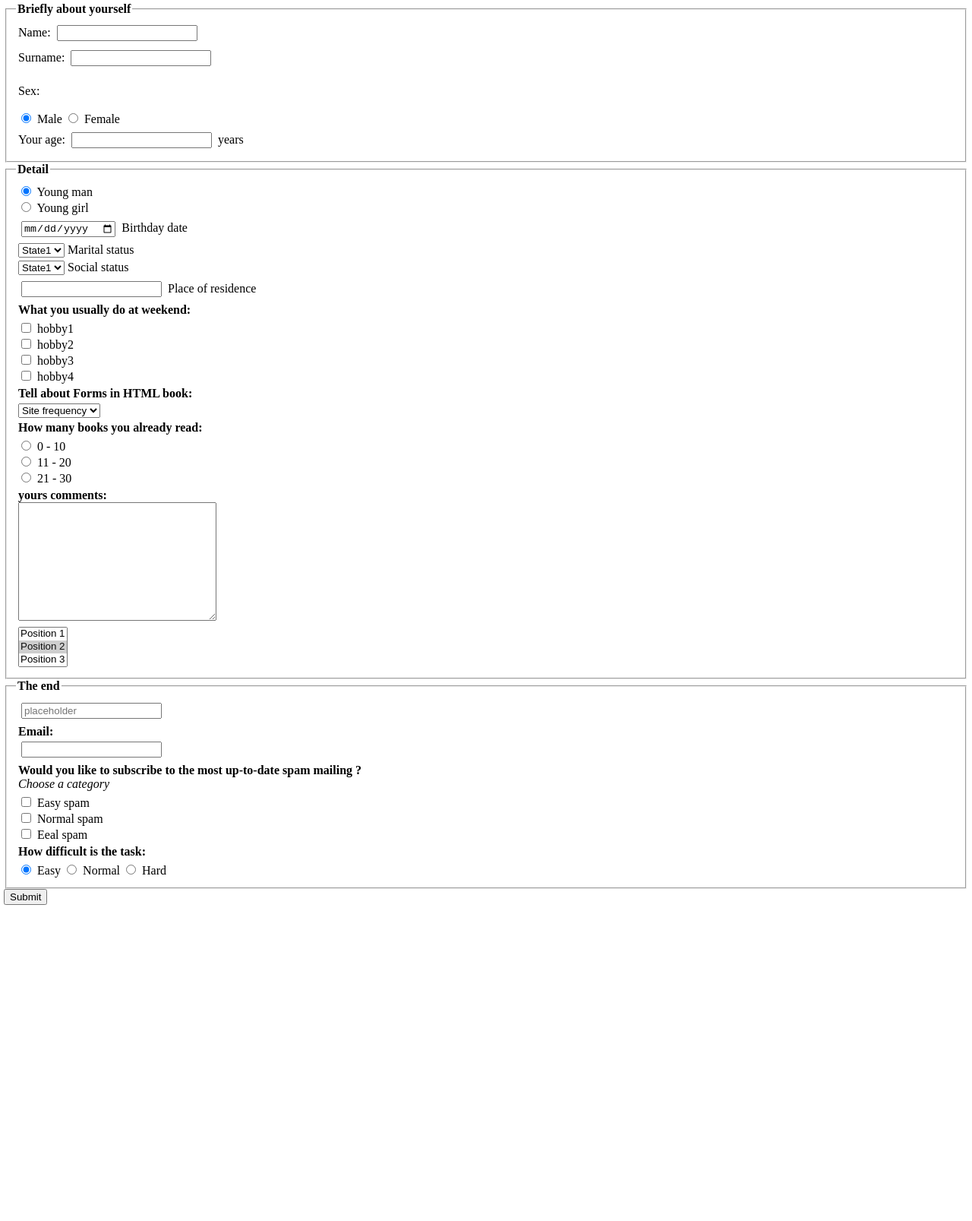
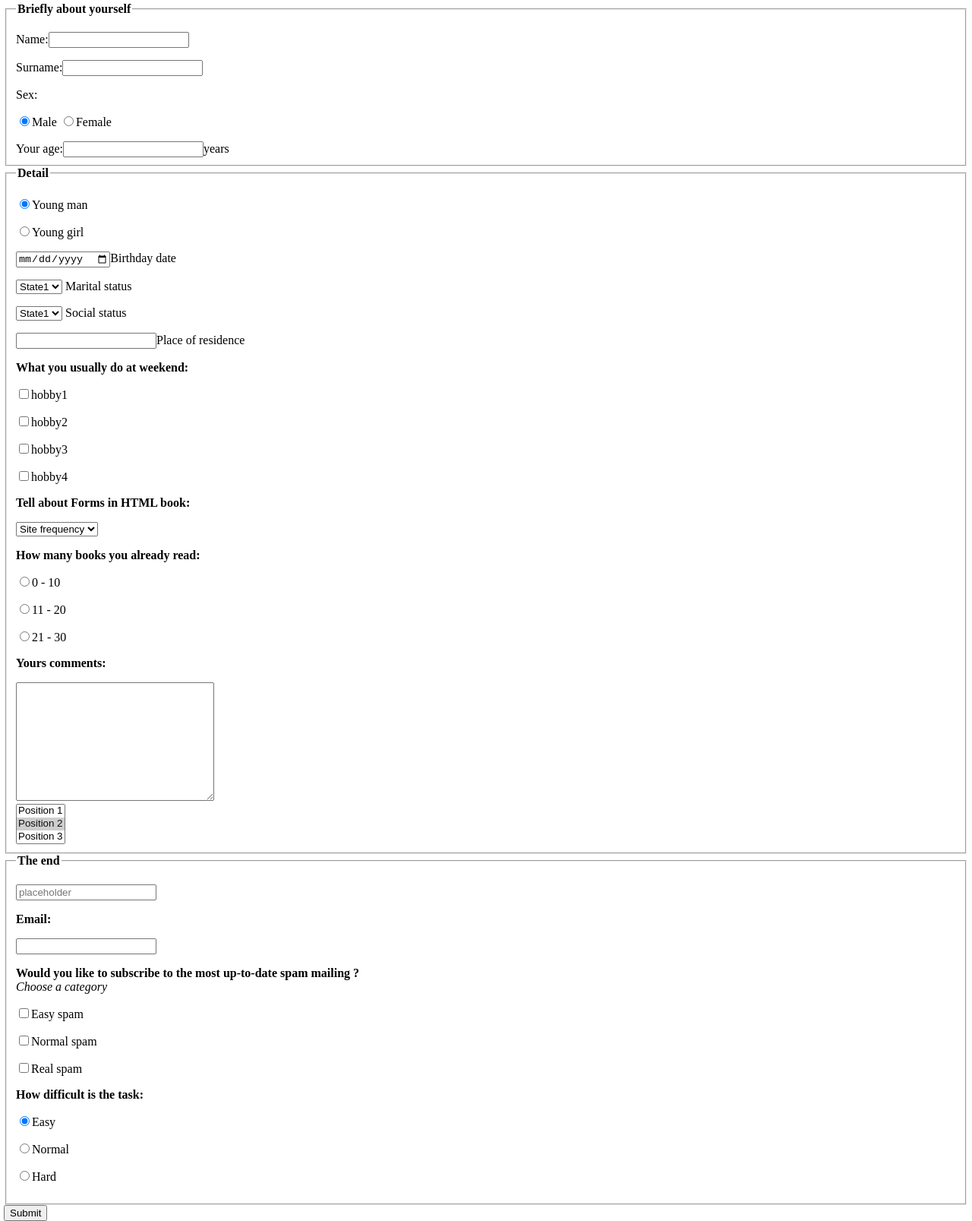
Before and after one commit to BzaBza/homework, a plain HTML site: page index.html in a window 1280 px wide. Shown: the part 77-1684 px from the top of the page at 76% size. Before the commit the page ends 1268 px from the top, so only its background shows below. Drawn offline with Linux system fonts and the light colour scheme.

Commit message:
replacing tables with blocks

```diff
--- a/index.html
+++ b/index.html
@@ -15,107 +15,72 @@
         <legend>
             <b>Briefly about yourself</b>
         </legend>
-        <table>
-            <tr>
-                <td>
-                    <label for="name">Name:</label>
-                    <input type="text" name="firstname" maxlength="10" id="name">
-                </td>
-            </tr>
-            <tr>
-                <td>
-                    <label for="lastname">Surname:</label>
-                    <input type="text" name="lastname" maxlength="10" id="lastname">
-                </td>
-            </tr>
-            <tr>
-                <td>
+        <div>
+            <p><label>Name:<input type="text" name="firstname" maxlength="10"></label></p>
+            <p><label>Surname:<input type="text" name="lastname" maxlength="10"></label></p>
+        </div>
+        <div>
             <p>Sex:</p>
-                    <input type="radio" id="male" name="sex" checked>
-                    <label for="male">Male</label>
-
-                    <input type="radio" id="female" name="sex">
-                    <label for="female">Female</label>
-                </td>
-            </tr>
-            <tr>
-                <td>
-                    <label for="age">Your age:</label>
-                    <input type="number" id="age">
-                    <label for="age">years</label>
-                </td>
-            </tr>
-        </table>
+            <p>
+                <label> <input type="radio" name="sex" checked>Male</label>
+                <label> <input type="radio" id="female" name="sex">Female</label>
+            </p>
+        </div>
+        <div>
+            <label>Your age:<input type="number">years</label>
+        </div>
     </fieldset>
 
     <fieldset>
         <legend>
             <b>Detail</b>
         </legend>
-        <table>
-            <tr>
-                <td>
-                    <input type="radio" id="young man" name="first-detail" checked>
-                    <label for="young man">Young man</label>
-                    <br>
-                    <input type="radio" id="young girl" name="first-detail">
-                    <label for="young girl">Young girl</label>
-                </td>
-            </tr>
-            <tr>
-                <td>
-                    <input type="date" id="birthday">
-                    <label for="birthday">Birthday date</label>
-                </td>
-            </tr>
-            <tr>
-                <td>
-                    <select id="marital_status">
+
+
+        <div>
+            <p><label><input type="radio" name="first-detail" checked>Young man</label></p>
+            <p><label><input type="radio" name="first-detail">Young girl</label></p>
+        </div>
+
+        <div>
+            <p><label><input type="date">Birthday date</label></p>
+            <p>
+                <select id="marital-status">
                     <option value="state">State1</option>
                     <option value="state">State2</option>
                     <option value="state">State3</option>
                     <option value="state">State4</option>
                 </select>
-                    <label for="marital_status">Marital status</label>
-                </td>
-            </tr>
-            <tr>
-                <td>
-                    <select id="social_status">
+                <label for="marital-status">Marital status</label>
+            </p>
+        </div>
+
+        <div>
+            <p>
+                <select id="social-status">
                     <option value="state">State1</option>
                     <option value="state">State2</option>
                     <option value="state">State3</option>
                     <option value="state">State4</option>
                 </select>
-                    <label for="social_status">Social status</label>
-                </td>
-            </tr>
-            <tr>
-                <td>
-                    <input type="text" id="place_of_residence">
-                    <label for="place_of_residence">Place of residence</label>
-                </td>
-            </tr>
-            <tr>
-                <td><b>What you usually do at weekend:</b></td>
-            </tr>
-            <tr>
-                <td>
-                    <input type="checkbox" id="hobby1">
-                    <label for="hobby1">hobby1</label><br>
-                    <input type="checkbox" id="hobby2">
-                    <label for="hobby2">hobby2</label><br>
-                    <input type="checkbox" id="hobby3">
-                    <label for="hobby3">hobby3</label><br>
-                    <input type="checkbox" id="hobby4">
-                    <label for="hobby4">hobby4</label>
-                </td>
-            </tr>
-            <tr>
-                <td><b>Tell about Forms in HTML book:</b></td>
-            </tr>
-            <tr>
-                <td>
+                <label for="social-status">Social status</label>
+            </p>
+            <p><label><input type="text">Place of residence</label></p>
+        </div>
+
+        <div>
+            <b>What you usually do at weekend:</b>
+
+            <p><label><input type="checkbox">hobby1</label></p>
+            <p><label><input type="checkbox">hobby2</label></p>
+            <p><label><input type="checkbox">hobby3</label></p>
+            <p><label><input type="checkbox">hobby4</label></p>
+        </div>
+
+        <div>
+            <b>Tell about Forms in HTML book:</b>
+
+            <p>
                 <label>
                     <select>
                         <option value="state">Site frequency</option>
@@ -124,98 +89,66 @@
                         <option value="state">State4</option>
                     </select>
                 </label>
-            </tr>
-            <tr>
-                <td><b>How many books you already read:</b></td>
-            </tr>
-            <tr>
-                <td>
-                    <form action="">
-                        <input type="radio" id="0 - 10" name="books">
-                        <label for="0 - 10">0 - 10</label>
-                        <br>
-                        <input type="radio" id="11-20" name="books">
-                        <label for="11-20">11 - 20</label>
-                        <br>
-                        <input type="radio" id="21-30" name="books">
-                        <label for="21-30">21 - 30</label>
-                    </form>
-                </td>
-            </tr>
-            <tr>
-                <td>
-                    <form action="">
-                        <label for=""><b>yours comments:</b></label><br>
-                        <textarea name="" id="" cols="30" rows="10"></textarea>
-                    </form>
-                </td>
-            </tr>
-            <tr>
-                <td>
+            </p>
+        </div>
+
+        <div>
+            <b>How many books you already read:</b>
+
+            <p><label><input type="radio" name="books">0 - 10</label></p>
+            <p><label> <input type="radio" name="books">11 - 20</label></p>
+            <p><label> <input type="radio" name="books">21 - 30</label></p>
+        </div>
+
+        <div>
+            <p><label for="textarea"><b>Yours comments:</b></label></p>
+            <textarea name="" id="textarea" cols="30" rows="10"></textarea>
+        </div>
+
+        <div>
             <label>
-                        <select size="3">
+                <select multiple size="3">
                     <option value="position">Position 1</option>
                     <option value="position" selected>Position 2</option>
                     <option value="position">Position 3</option>
                     <option value="position">Position 4</option>
                 </select>
             </label>
-                </td>
-            </tr>
-        </table>
+        </div>
     </fieldset>
 
     <fieldset>
         <legend>
             <b>The end</b>
         </legend>
-        <table>
-            <tr>
-                <td>
-                    <form action="">
-                        <input type="text" placeholder="placeholder">
-                    </form>
-                </td>
-            </tr>
-            <tr>
-                <td>
-                    <label for="email"><b>Email:</b></label><br>
+
+        <div>
+            <p><input type="text" placeholder="placeholder"></p>
+
+            <p><label for="email"><b>Email:</b></label></p>
             <input type="email" id="email">
-                </td>
-            </tr>
-            <tr>
-                <td><b>Would you like to subscribe to the most up-to-date spam mailing ?</b><br>
-                    <i>Choose a category</i>
-                </td>
-            </tr>
-            <tr>
-                <td>
-                    <input type="checkbox" id="easy_spam">
-                    <label for="easy_spam">Easy spam</label><br>
-                    <input type="checkbox" id="normal_spam">
-                    <label for="normal_spam">Normal spam</label><br>
-                    <input type="checkbox" id="real_spam">
-                    <label for="real_spam">Eeal spam</label>
-                </td>
-            </tr>
-            <tr>
-                <td>
+        </div>
+
+        <div>
+            <p><b>Would you like to subscribe to the most up-to-date spam mailing ?</b><br><i>Choose a category</i></p>
+
+            <p><label><input type="checkbox">Easy spam</label></p>
+            <p><label><input type="checkbox">Normal spam</label></p>
+            <p><label><input type="checkbox">Real spam</label></p>
+        </div>
+
+        <div>
             <b>How difficult is the task:</b>
-                </td>
-            </tr>
-            <tr>
-                <td>
-                    <input type="radio" id="Easy" name="difficult" checked>
-                    <label for="Easy">Easy</label>
-                    <input type="radio" id="Normal" name="difficult">
-                    <label for="Normal">Normal</label>
-                    <input type="radio" id="Hard" name="difficult">
-                    <label for="Hard">Hard</label>
-                </td>
-            </tr>
-        </table>
+
+            <p><label><input type="radio" name="difficult" checked>Easy</label></p>
+            <p><label><input type="radio" name="difficult">Normal</label></p>
+            <p><label><input type="radio" name="difficult">Hard</label></p>
+        </div>
     </fieldset>
+
+    <div>
         <button type="submit">Submit</button>
+    </div>
 </form>
 </body>
 </html>
--- a/style/main.css
+++ b/style/main.css
@@ -2,6 +2,3 @@ body{
     width: 1270px;
     margin: auto;
 }
-input{
-    margin:0.3em;
-}
```
Lines whose indentation alone changed are shown as unchanged.
